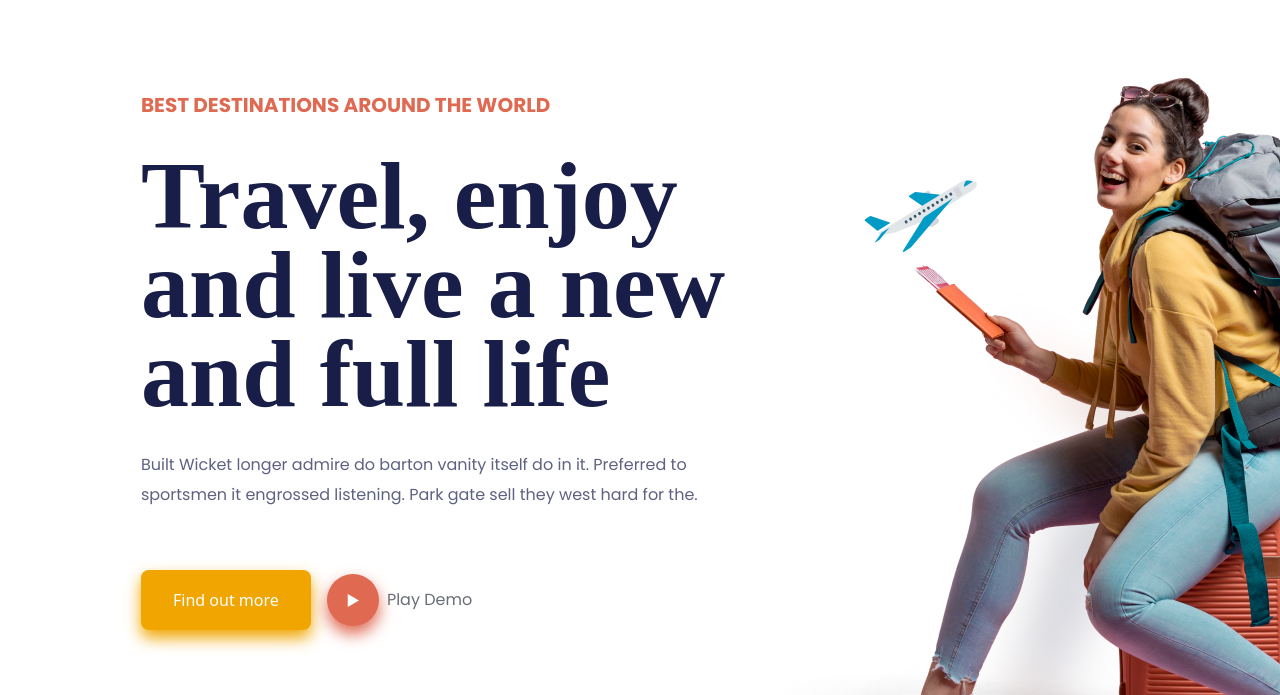
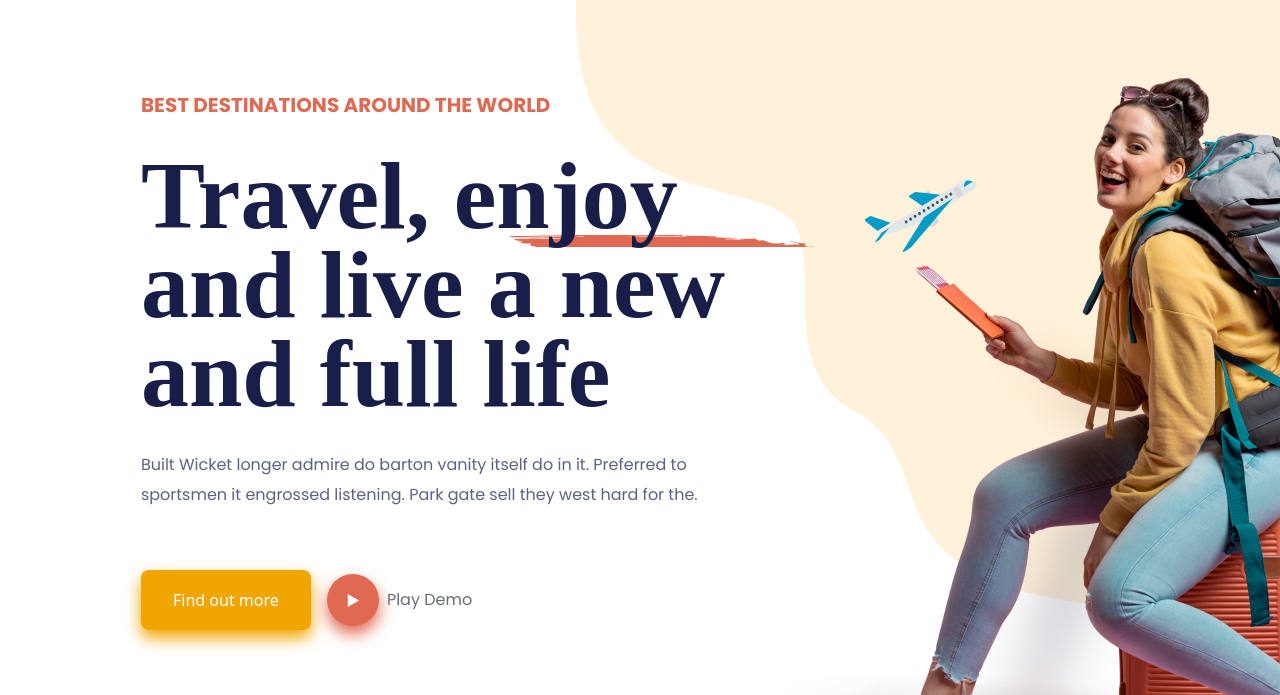
Before and after one commit to Im-Jayesh/Git-practice, a plain HTML site: page index.html in a window 1280 px wide. Shown: the part 105-800 px from the top of the page. Drawn offline with nearby package versions, Linux system fonts and the light colour scheme; a web font is replaced by a local one.

Commit message:
Added many of the decorations.

```diff
--- a/index.html
+++ b/index.html
@@ -9,7 +9,7 @@
         <link href="https://fonts.googleapis.com/css2?family=Poppins:wght@400;500;700&display=swap" rel="stylesheet">
         <link rel="stylesheet" href="/css/style.css">
 </head>
-<body>
+<body class="relative">
     <nav class="flex flex-row px-[25px] py-[25px] md:px-[140.92px] md:py-[48.7px] items-center justify-between relative">
     <!-- Logo -->
     <img src="/assets/logo.png" alt="logo" class="w-[134px] md:w-[114px]">
@@ -47,9 +47,12 @@
         </select>
     </ul>
 </nav>
-
+    <img src="/assets/Decore.png" alt="decore" class="absolute top-0 right-0 z-[-1]">
+    <img src="/assets/decore1.png" alt="decore" class="absolute hidden md:block top-[1800px] left-[1200px] z-[-1]">
+    <img src="/assets/Decore.svg" alt="decore" class="absolute hidden md:block top-[340px] left-[500px] z-[-1]">
     <!-- Hero SEction -->
     <section class="flex flex-row px-[25px] py-[25px] md:px-[140.92px] md:py-[48.7px]">
+
         <div class="md:flex flex-row md:max-w-[1200.874px] mx-auto relative">
             <div class="w-full md:w-[630px] md:h-[535px] flex-shrink-0 z-10">
                 <p class="font-poppins text-xl font-bold text-[#DF6951] uppercase py-[16px] pr-[8px]">Best Destinations around the world</p>
```
Also changed, not shown: assets/Decore.png (added), assets/Decore.svg (added), assets/decore1.png (added).
